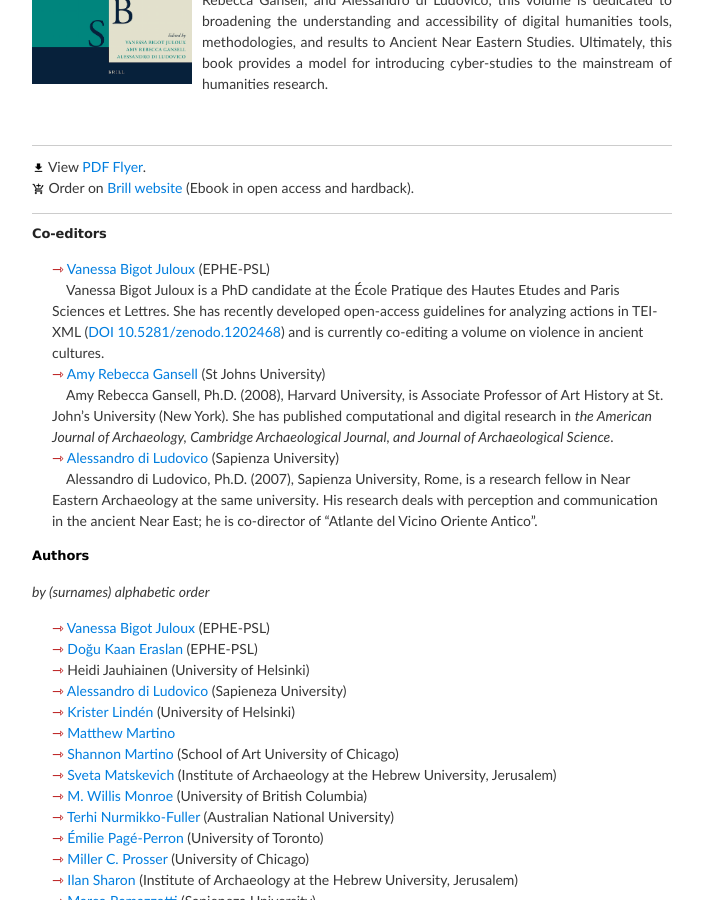
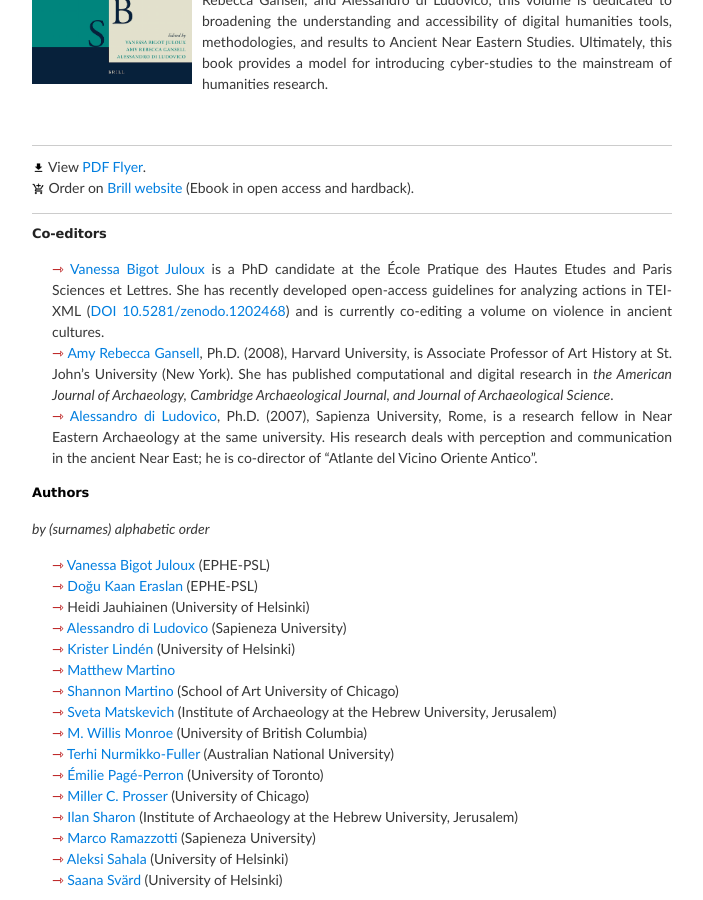
Before and after one commit to vbigot-juloux/ane-research-humanities, a Jekyll site: the page built from docs/CyberResearch-vol1.md, in a window 1280 px wide and 900 px high, scrolled down 562 px. Shown: the whole window, without its empty margins (288-991 px from the left). Built offline with Jekyll 4.4.1, drawn with Linux system fonts in a browser that asks for light colours; the repository's description, which GitHub fills in, is left out.

Commit message:
Update CyberResearch-vol1.md

```diff
--- a/docs/CyberResearch-vol1.md
+++ b/docs/CyberResearch-vol1.md
@@ -18,13 +18,9 @@ Eleven chapters present a rich array of material, spanning the fifth through the
 
 <h3>Co-editors</h3>
 <ul style="list-style-type: none;">
-<li><span style="color:#b30000; font-size: 14px">&#8702;</span> <a href="http://vanessajuloux.xyz" target="_blank">Vanessa Bigot Juloux</a> (EPHE-PSL)<br />
-  <span style="text-align: justify; text-justify: inter-word; margin-left: 1em">Vanessa Bigot Juloux is a PhD candidate at the École Pratique des Hautes Etudes and Paris Sciences et Lettres. She has recently developed open-access guidelines for analyzing actions in TEI-XML (<a href="https://zenodo.org/record/1202468" target="_blank">DOI 10.5281/zenodo.1202468</a>) and is currently co-editing a volume on violence in ancient cultures.</span>
-  </li>
-<li><span style="color:#b30000; font-size: 14px">&#8702;</span> <a href="https://stjohns.academia.edu/AmyRebeccaGansell" target="_blank">Amy Rebecca Gansell</a> (St Johns University)<br />
-  <span style="text-align: justify;  text-justify: inter-word; margin-left: 1em">Amy Rebecca Gansell, Ph.D. (2008), Harvard University, is Associate Professor of Art History at St. John’s University (New York). She has published computational and digital research in <em>the American Journal of Archaeology, Cambridge Archaeological Journal, and Journal of Archaeological Science</em>.</span></li>
-<li><span style="color:#b30000; font-size: 14px">&#8702;</span> <a href="https://uniroma1.academia.edu/AlessandroDiLudovico" target="_blank">Alessandro di Ludovico</a> (Sapienza University)<br />
-  <span style="text-align: justify;  text-justify: inter-word; margin-left: 1em">Alessandro di Ludovico, Ph.D. (2007), Sapienza University, Rome, is a research fellow in Near Eastern Archaeology at the same university. His research deals with perception and communication in the ancient Near East; he is co-director of “Atlante del Vicino Oriente Antico”.</span></li>
+<li style="text-align: justify; text-justify: inter-word;"><span style="color:#b30000; font-size: 14px">&#8702;</span> <a href="http://vanessajuloux.xyz" target="_blank">Vanessa Bigot Juloux</a> is a PhD candidate at the École Pratique des Hautes Etudes and Paris Sciences et Lettres. She has recently developed open-access guidelines for analyzing actions in TEI-XML (<a href="https://zenodo.org/record/1202468" target="_blank">DOI 10.5281/zenodo.1202468</a>) and is currently co-editing a volume on violence in ancient cultures.</li>
+<li style="text-align: justify; text-justify: inter-word;"><span style="color:#b30000; font-size: 14px">&#8702;</span> <a href="https://stjohns.academia.edu/AmyRebeccaGansell" target="_blank">Amy Rebecca Gansell</a>, Ph.D. (2008), Harvard University, is Associate Professor of Art History at St. John’s University (New York). She has published computational and digital research in <em>the American Journal of Archaeology, Cambridge Archaeological Journal, and Journal of Archaeological Science</em>.</li>
+<li style="text-align: justify; text-justify: inter-word;"><span style="color:#b30000; font-size: 14px">&#8702;</span> <a href="https://uniroma1.academia.edu/AlessandroDiLudovico" target="_blank">Alessandro di Ludovico</a>, Ph.D. (2007), Sapienza University, Rome, is a research fellow in Near Eastern Archaeology at the same university. His research deals with perception and communication in the ancient Near East; he is co-director of “Atlante del Vicino Oriente Antico”.</li>
 </ul>
 
 <h3><a name="authors" style="color: black">Authors</a></h3>
```
